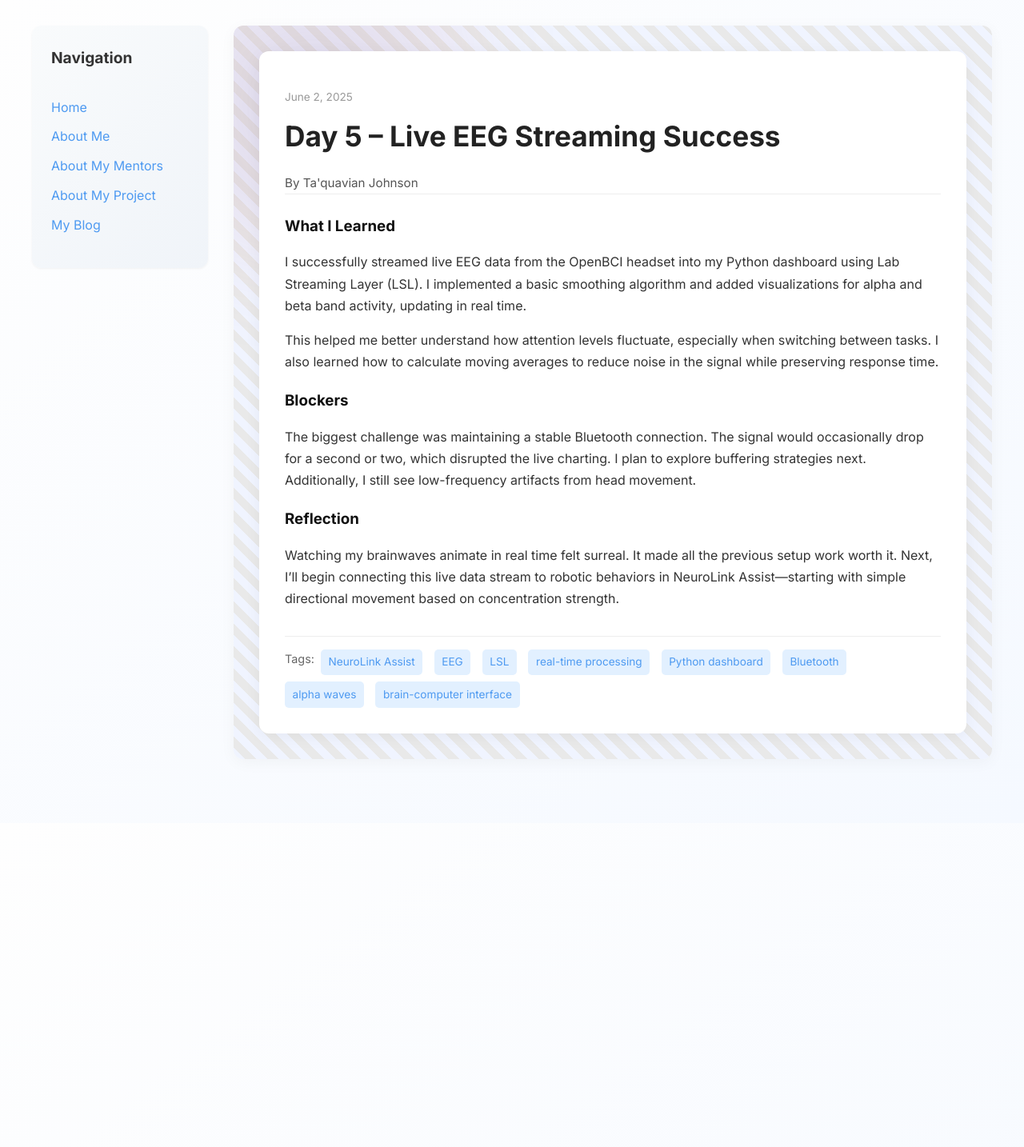
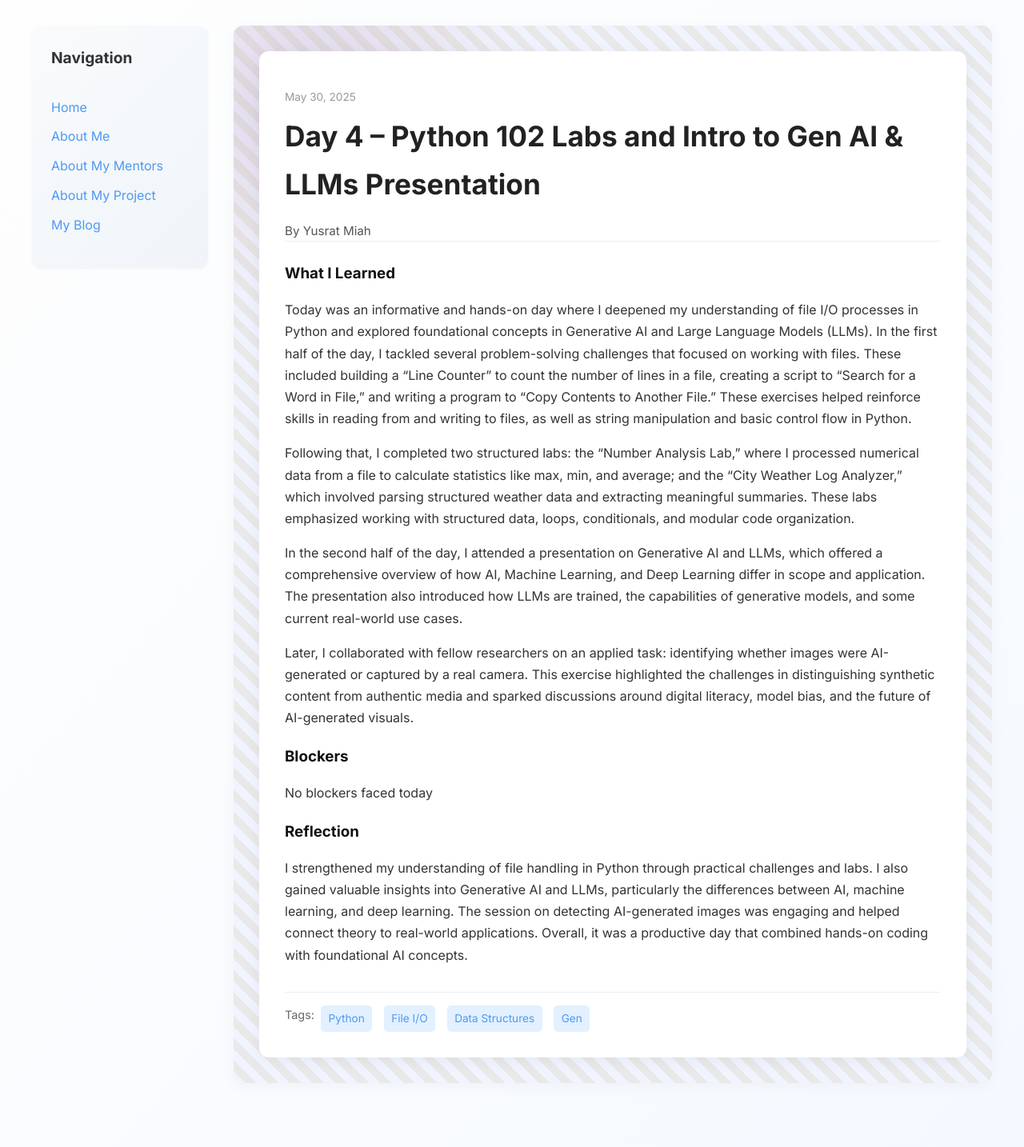
Before and after one commit to yusratmiah/yusratmiah.github.io, a Jekyll site: the page built from _posts/2025-06-02-day-5.md, in a window 1280 px wide. Shown: the whole page at 80% size. Built offline with Jekyll 4.4.1, drawn with Linux system fonts in a browser that asks for light colours; before the commit the page ends 1029 px from its top, so only the background shows below that.

Commit message:
Update 2025-06-02-day-5.md

```diff
--- a/_posts/2025-06-02-day-5.md
+++ b/_posts/2025-06-02-day-5.md
@@ -1,19 +1,24 @@
 ---
 layout: post
-title: "Day 5 – Live EEG Streaming Success"
-date: 2025-06-02
-author: Ta'quavian Johnson
-permalink: /day5.html
-tags: ["NeuroLink Assist", "EEG", "LSL", "real-time processing", "Python dashboard", "Bluetooth", "alpha waves", "brain-computer interface"]
+title: "Day 4 – Python 102 Labs and Intro to Gen AI & LLMs Presentation"
+date: 2025-05-30
+author: Yusrat Miah
+permalink: /day4.html
+tags: ["Python", "File I/O", "Data Structures", Gen]
 
 what_i_learned: |
-  I successfully streamed live EEG data from the OpenBCI headset into my Python dashboard using Lab Streaming Layer (LSL). I implemented a basic smoothing algorithm and added visualizations for alpha and beta band activity, updating in real time.
+  Today was an informative and hands-on day where I deepened my understanding of file I/O processes in Python and explored foundational concepts in Generative AI and Large Language Models (LLMs). In the first half of the day, I tackled several problem-solving challenges that focused on working with files. These included building a "Line Counter" to count the number of lines in a file, creating a script to "Search for a Word in File," and writing a program to "Copy Contents to Another File." These exercises helped reinforce skills in reading from and writing to files, as well as string manipulation and basic control flow in Python.
 
-  This helped me better understand how attention levels fluctuate, especially when switching between tasks. I also learned how to calculate moving averages to reduce noise in the signal while preserving response time.
+  Following that, I completed two structured labs: the "Number Analysis Lab," where I processed numerical data from a file to calculate statistics like max, min, and average; and the "City Weather Log Analyzer," which involved parsing structured weather data and extracting meaningful summaries. These labs emphasized working with structured data, loops, conditionals, and modular code organization.
+
+  In the second half of the day, I attended a presentation on Generative AI and LLMs, which offered a comprehensive overview of how AI, Machine Learning, and Deep Learning differ in scope and application. The presentation also introduced how LLMs are trained, the capabilities of generative models, and some current real-world use cases.
+
+  Later, I collaborated with fellow researchers on an applied task: identifying whether images were AI-generated or captured by a real camera. This exercise highlighted the challenges in distinguishing synthetic content from authentic media and sparked discussions around digital literacy, model bias, and the future of AI-generated visuals.
 
 blockers: |
-  The biggest challenge was maintaining a stable Bluetooth connection. The signal would occasionally drop for a second or two, which disrupted the live charting. I plan to explore buffering strategies next. Additionally, I still see low-frequency artifacts from head movement.
+  No blockers faced today
 
 reflection: |
-  Watching my brainwaves animate in real time felt surreal. It made all the previous setup work worth it. Next, I’ll begin connecting this live data stream to robotic behaviors in NeuroLink Assist—starting with simple directional movement based on concentration strength.
+  I strengthened my understanding of file handling in Python through practical challenges and labs. I also gained valuable insights into Generative AI and LLMs, particularly the differences between AI, machine learning, and deep learning.
+  The session on detecting AI-generated images was engaging and helped connect theory to real-world applications. Overall, it was a productive day that combined hands-on coding with foundational AI concepts.
 ---
```
